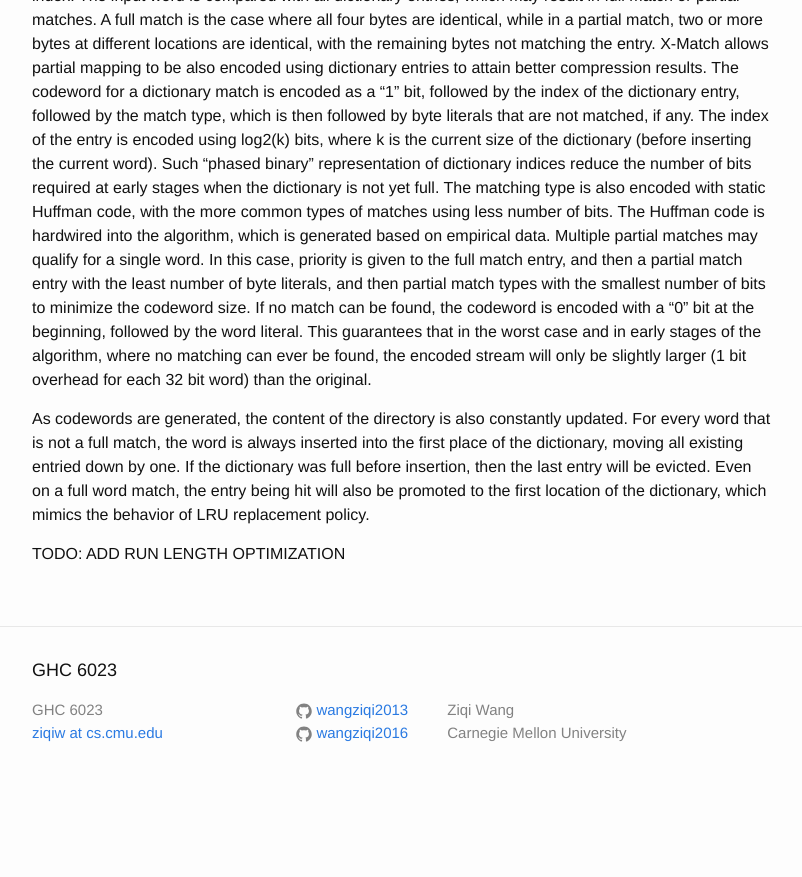
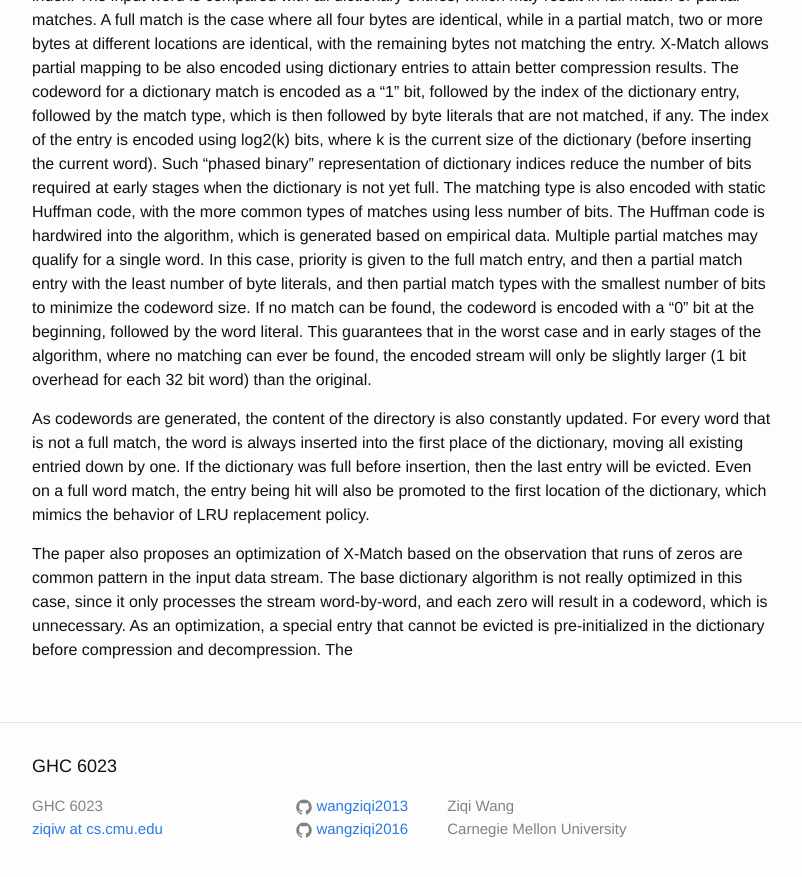
Before and after one commit to wangziqi2013/wangziqi2013.github.io, a Jekyll site: the page built from _posts/2020-07-04-x-match.markdown, in a window 1280 px wide and 900 px high, scrolled down 1138 px. Shown: the top 877 px of the window, without its empty margins (238-1040 px from the left). Built offline with Jekyll 4.4.1, drawn with Linux system fonts in a browser that asks for light colours; before the commit the page ends 1942 px from its top, so only the background shows below that.

Commit message:
Adding runs

```diff
--- a/_posts/2020-07-04-x-match.markdown
+++ b/_posts/2020-07-04-x-match.markdown
@@ -60,4 +60,7 @@ If the dictionary was full before insertion, then the last entry will be evicted
 being hit will also be promoted to the first location of the dictionary, which mimics the behavior of LRU replacement
 policy.
 
-TODO: ADD RUN LENGTH OPTIMIZATION
+The paper also proposes an optimization of X-Match based on the observation that runs of zeros are common pattern in
+the input data stream. The base dictionary algorithm is not really optimized in this case, since it only processes the
+stream word-by-word, and each zero will result in a codeword, which is unnecessary. As an optimization, a special entry
+that cannot be evicted is pre-initialized in the dictionary before compression and decompression. The
```
